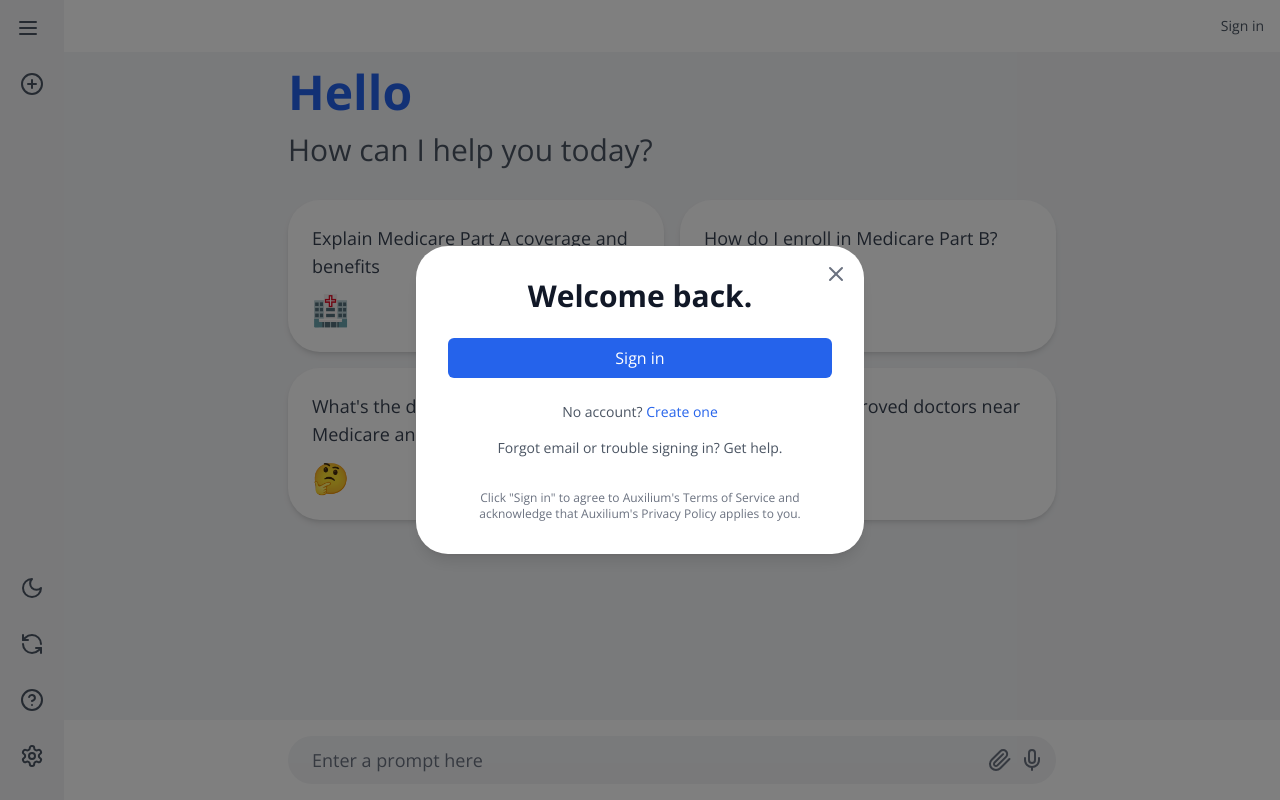
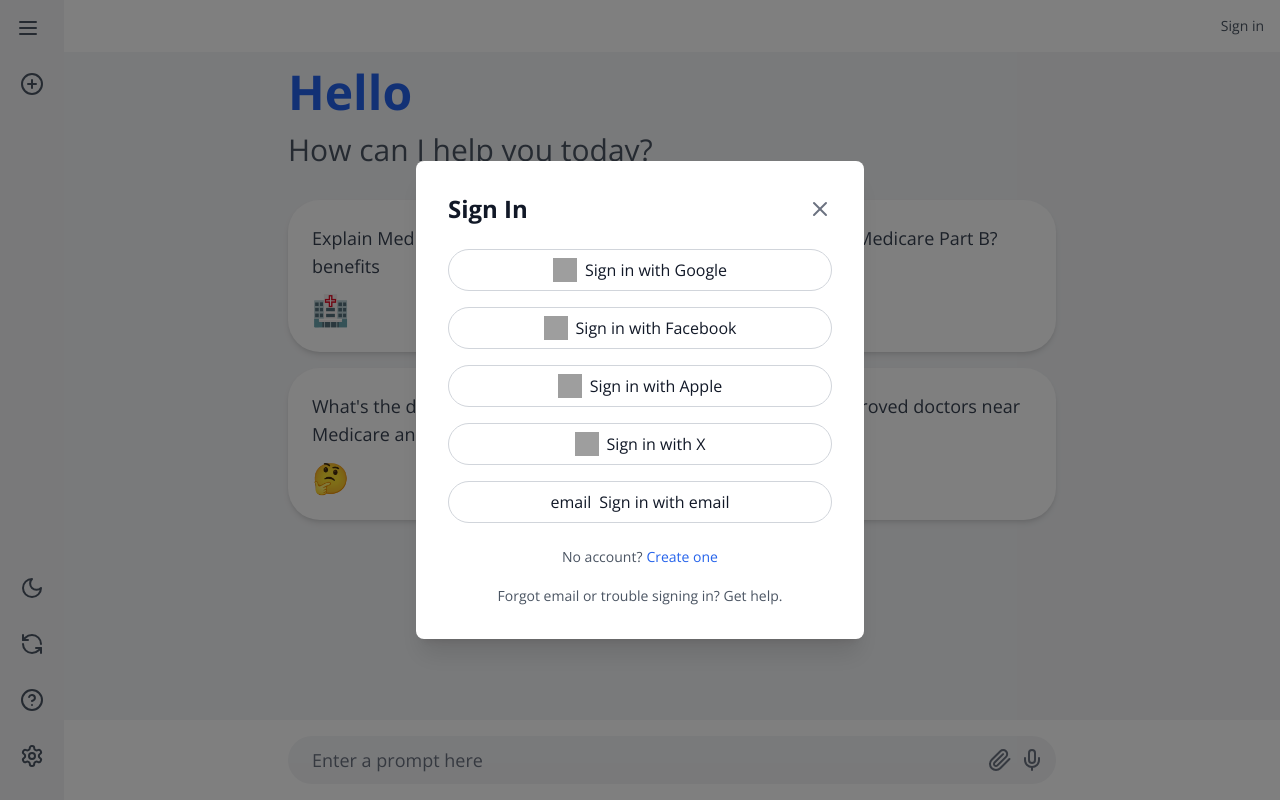
Before and after one commit to binniela/one-piece, a Next.js app: page / in a window 1280 px wide. Both pictures are taken after a click on the button "Sign in". Built offline with nearby package versions, Linux system fonts and the light colour scheme; grey boxes are pictures that could not be loaded.

Commit message:
Update SSOPopup.tsx

```diff
--- a/components/SSOPopup.tsx
+++ b/components/SSOPopup.tsx
@@ -1,4 +1,3 @@
-import React from 'react'
 import { X } from 'lucide-react'
 
 interface SSOPopupProps {
@@ -9,52 +8,67 @@
   isDarkMode: boolean
 }
 
-const SSOPopup: React.FC<SSOPopupProps> = ({ isOpen, onClose, mode, onLogin, isDarkMode }) => {
+export default function SSOPopup({ isOpen, onClose, mode, onLogin, isDarkMode }: SSOPopupProps) {
   if (!isOpen) return null
 
-  const title = mode === 'signin' ? 'Welcome back.' : 'Create your account'
-  const alternateActionText = mode === 'signin' ? "No account?" : "Already have an account?"
-  const alternateActionLink = mode === 'signin' ? "Create one" : "Sign in"
-  const buttonText = mode === 'signin' ? "Sign in" : "Sign up"
-
-  const handleSubmit = (e: React.FormEvent) => {
-    e.preventDefault()
-    // Simulate login/signup process
-    onLogin({ name: 'User' }) // Replace with actual user data
+  const handleLogin = () => {
+    // Simulating login
+    onLogin({ name: 'John Doe' })
     onClose()
   }
 
   return (
     <div className="fixed inset-0 bg-black bg-opacity-50 flex items-center justify-center z-50">
-      <div className={`${isDarkMode ? 'bg-gray-800 text-white' : 'bg-white text-gray-900'} rounded-3xl p-8 max-w-md w-full relative shadow-lg`}>
-        <button
-          onClick={onClose}
-          className={`absolute top-4 right-4 ${isDarkMode ? 'text-gray-400 hover:text-white' : 'text-gray-500 hover:text-gray-700'}`}
-          aria-label="Close"
-        >
-          <X className="w-6 h-6" />
-        </button>
-        <h2 className="text-3xl font-bold text-center mb-6">{title}</h2>
+      <div className={`${isDarkMode ? 'bg-gray-800 text-white' : 'bg-white text-gray-900'} p-8 rounded-lg shadow-xl max-w-md w-full`}>
+        <div className="flex justify-between items-center mb-6">
+          <h2 className="text-2xl font-bold">{mode === 'signin' ? 'Sign In' : 'Sign Up'}</h2>
+          <button onClick={onClose} className="text-gray-500 hover:text-gray-700">
+            <X className="h-6 w-6" />
+          </button>
+        </div>
+
         <div className="space-y-4">
-          {/* SSO buttons here (unchanged) */}
+          <button onClick={handleLogin} className="w-full flex items-center justify-center space-x-2 border border-gray-300 rounded-full py-2 px-4 hover:bg-gray-100 transition duration-300">
+            <img src="/google-icon.png" alt="Google" className="w-6 h-6" />
+            <span>Sign in with Google</span>
+          </button>
+
+          <button onClick={handleLogin} className="w-full flex items-center justify-center space-x-2 border border-gray-300 rounded-full py-2 px-4 hover:bg-gray-100 transition duration-300">
+            <img src="/facebook-icon.png" alt="Facebook" className="w-6 h-6" />
+            <span>Sign in with Facebook</span>
+          </button>
+
+          <button onClick={handleLogin} className="w-full flex items-center justify-center space-x-2 border border-gray-300 rounded-full py-2 px-4 hover:bg-gray-100 transition duration-300">
+            <img src="/apple-icon.png" alt="Apple" className="w-6 h-6" />
+            <span>Sign in with Apple</span>
+          </button>
+
+          <button onClick={handleLogin} className="w-full flex items-center justify-center space-x-2 border border-gray-300 rounded-full py-2 px-4 hover:bg-gray-100 transition duration-300">
+            <img src="/x-icon.png" alt="X" className="w-6 h-6" />
+            <span>Sign in with X</span>
+          </button>
+
+          <button onClick={handleLogin} className="w-full flex items-center justify-center space-x-2 border border-gray-300 rounded-full py-2 px-4 hover:bg-gray-100 transition duration-300">
+            <span className="material-icons">email</span>
+            <span>Sign in with email</span>
+          </button>
         </div>
-        <form onSubmit={handleSubmit} className="space-y-4">
-          {/* Your form inputs go here */}
-          <button type="submit" className="w-full bg-blue-600 text-white py-2 rounded-md">{buttonText}</button>
-        </form>
-        <p className="text-center mt-6 text-sm">
-          <span className={isDarkMode ? 'text-gray-400' : 'text-gray-600'}>{alternateActionText}</span>{' '}
-          <a href="#" className="text-blue-600 hover:underline" onClick={() => onLogin({ name: 'New User' })}>{alternateActionLink}</a>
-        </p>
-        <p className="text-center mt-4 text-sm">
-          <a href="#" className={`${isDarkMode ? 'text-gray-400' : 'text-gray-600'} hover:underline`}>Forgot email or trouble signing in? Get help.</a>
-        </p>
-        <p className={`text-center text-xs ${isDarkMode ? 'text-gray-500' : 'text-gray-500'} mt-8`}>
-          Click &quot;{buttonText}&quot; to agree to Auxilium&apos;s Terms of Service and acknowledge that Auxilium&apos;s Privacy Policy applies to you.
-        </p>
+
+        <div className="mt-6 text-center">
+          <p className="text-sm text-gray-600">
+            {mode === 'signin' ? "No account?" : "Already have an account?"}
+            <button onClick={() => {}} className="ml-1 text-blue-600 hover:underline">
+              {mode === 'signin' ? "Create one" : "Sign in"}
+            </button>
+          </p>
+        </div>
+
+        <div className="mt-4 text-center">
+          <button onClick={() => {}} className="text-sm text-gray-600 hover:underline">
+            Forgot email or trouble signing in? Get help.
+          </button>
+        </div>
       </div>
     </div>
   )
 }
-
-export default SSOPopup
```
